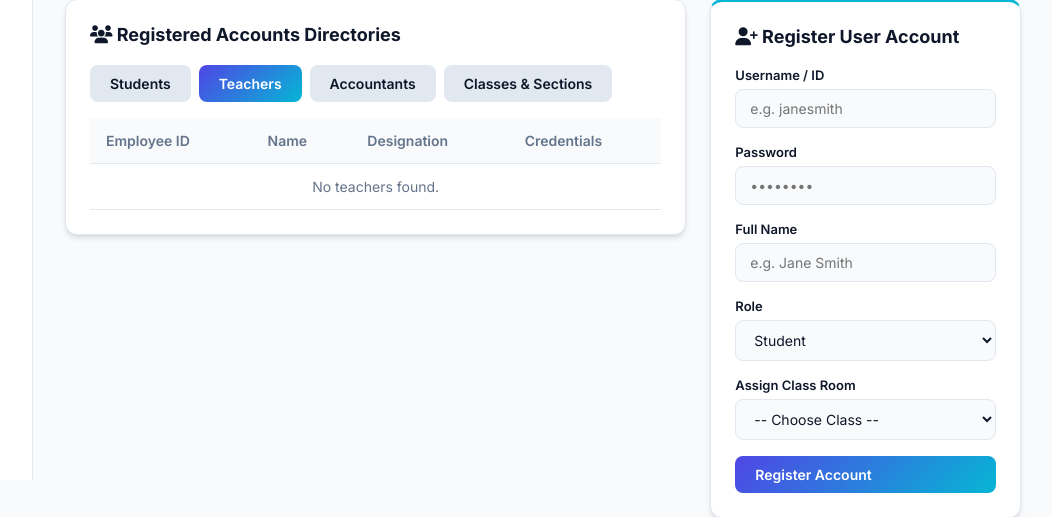
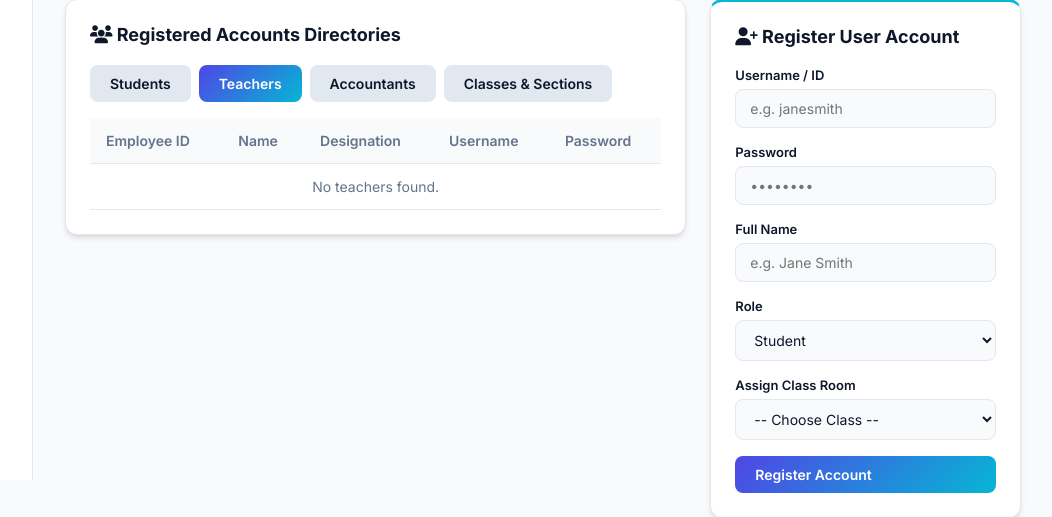
Before and after one commit to ashishkumarkasani21-create/school-os, a Django app: template templates/reports/admin_dashboard.html in a window 1280 px wide, after a click on "Teachers". Shown: the part 320-837 px from the top of the page, without its empty margins (227-1279 px from the left). Run offline with Django 5.2, Linux system fonts and the light colour scheme; the template is opened without the code that fills it, so the values that code supplies are empty.

Commit message:
feat: Split teacher credentials column into separate Username and Password columns

```diff
--- a/templates/reports/admin_dashboard.html
+++ b/templates/reports/admin_dashboard.html
@@ -106,7 +106,8 @@
                             <th>Employee ID</th>
                             <th>Name</th>
                             <th>Designation</th>
-                            <th>Credentials</th>
+                            <th>Username</th>
+                            <th>Password</th>
                         </tr>
                     </thead>
                     <tbody>
@@ -115,10 +116,11 @@
                                 <td><code>{{ tch.employee_id }}</code></td>
                                 <td>{{ tch.user.get_full_name|default:tch.user.username }}</td>
                                 <td>{{ tch.designation }}</td>
-                                <td>{{ tch.user.email }}</td>
+                                <td><code>{{ tch.user.username }}</code></td>
+                                <td><code>school123</code></td>
                             </tr>
                         {% empty %}
-                            <tr><td colspan="4" style="text-align: center; color: var(--text-muted);">No teachers found.</td></tr>
+                            <tr><td colspan="5" style="text-align: center; color: var(--text-muted);">No teachers found.</td></tr>
                         {% endfor %}
                     </tbody>
                 </table>
```
